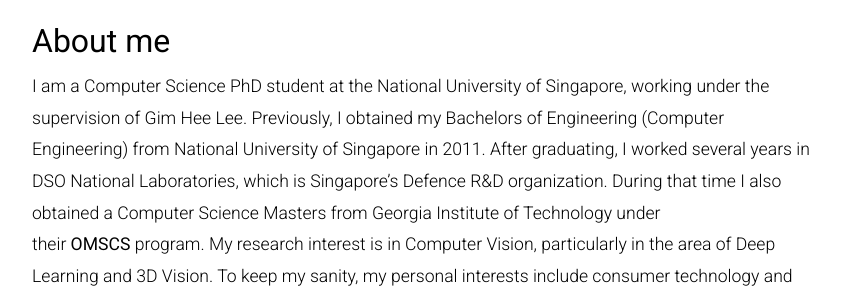
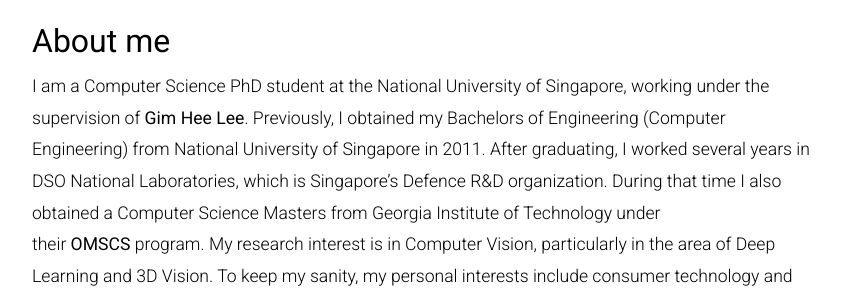
Before and after one commit to yewzijian/yewzijian.github.io, a Jekyll site: the page built from index.md, in a window 1280 px wide. Shown: the part 411-709 px from the top of the page, without its empty margins (218-1060 px from the left). Built offline with Jekyll 4.4.1, drawn with Linux system fonts in a browser that asks for light colours; some of the changed lines change nothing that is shown.

Commit message:
Add link to gim hee page

```diff
--- a/index.md
+++ b/index.md
@@ -6,7 +6,7 @@
 ![alt text](assets/img-6364.jpg "Photo of me")
 
 ## About me
-I am a Computer Science PhD student at the National University of Singapore, working under the supervision of Gim Hee Lee.  Previously, I obtained my Bachelors of Engineering (Computer Engineering) from National University of Singapore in 2011. After graduating, I worked several years in DSO National Laboratories, which is Singapore's Defence R&D organization. During that time I also obtained a Computer Science Masters from Georgia Institute of Technology under their [OMSCS](http://www.omscs.gatech.edu) program.  My research interest is in Computer Vision, particularly in the area of Deep Learning and 3D Vision. To keep my sanity, my personal interests include consumer technology and [photography](photography).
+I am a Computer Science PhD student at the National University of Singapore, working under the supervision of [Gim Hee Lee](https://sites.google.com/site/gimheelee/).  Previously, I obtained my Bachelors of Engineering (Computer Engineering) from National University of Singapore in 2011. After graduating, I worked several years in DSO National Laboratories, which is Singapore's Defence R&D organization. During that time I also obtained a Computer Science Masters from Georgia Institute of Technology under their [OMSCS](http://www.omscs.gatech.edu) program.  My research interest is in Computer Vision, particularly in the area of Deep Learning and 3D Vision. To keep my sanity, my personal interests include consumer technology and [photography](photography).
 
 <p>I can be contacted at zijian.yew at comp.nus.edu.sg .</p>
 ## Publications {#publications}
```
